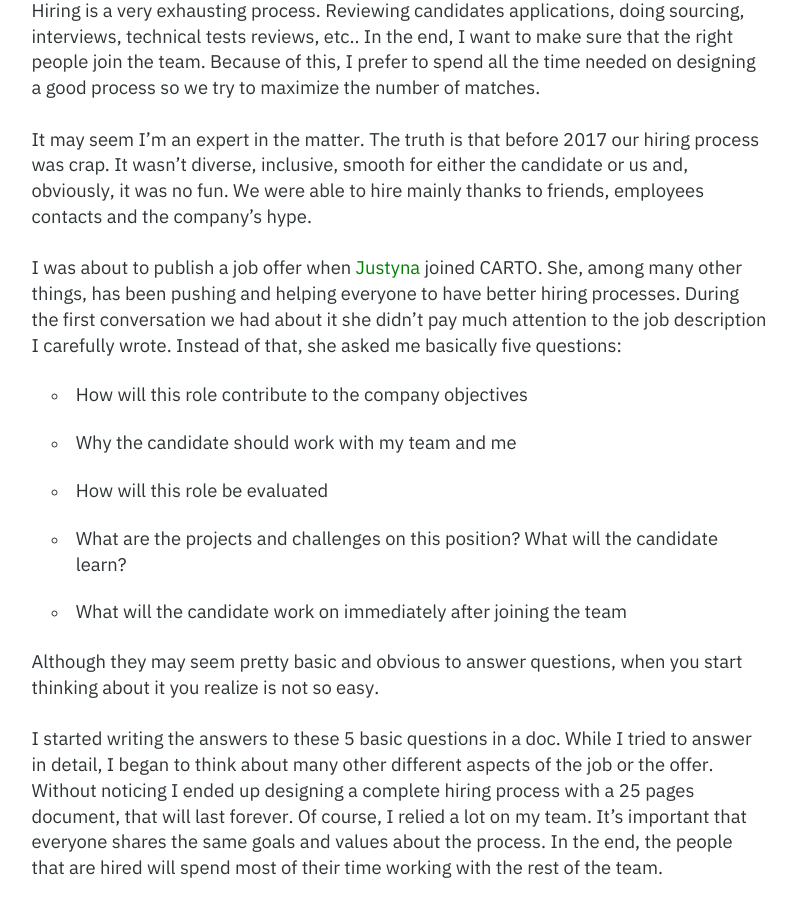
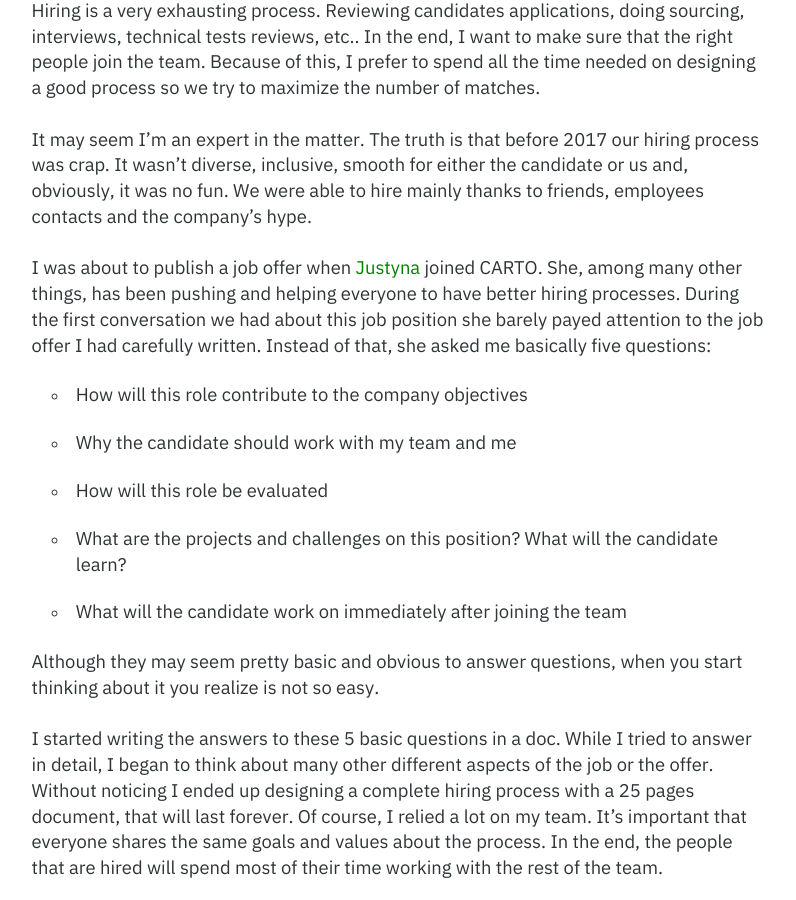
Before and after one commit to luisbosque/luisbosque.github.com, a Jekyll site: the page built from _posts/2017-11-22-hiring-humans-at-carto-infrastructure-team.markdown, in a window 1280 px wide and 900 px high, scrolled down 381 px. Shown: the whole window, without its empty margins (240-1036 px from the left). Built offline with Jekyll 4.4.1, drawn with Linux system fonts in a browser that asks for light colours; some web fonts are replaced.

Commit message:
Small fix to post

```diff
--- a/_posts/2017-11-22-hiring-humans-at-carto-infrastructure-team.markdown
+++ b/_posts/2017-11-22-hiring-humans-at-carto-infrastructure-team.markdown
@@ -19,7 +19,7 @@
 
 It may seem I'm an expert in the matter. The truth is that before 2017 our hiring process was crap. It wasn't diverse, inclusive, smooth for either the candidate or us and, obviously, it was no fun. We were able to hire mainly thanks to friends, employees contacts and the company's hype.
 
-I was about to publish a job offer when [Justyna](https://twitter.com/Justyna_Adam) joined CARTO. She, among many other things, has been pushing and helping everyone to have better hiring processes. During the first conversation we had about it she didn't pay much attention to the job description I carefully wrote. Instead of that, she asked me basically five questions:
+I was about to publish a job offer when [Justyna](https://twitter.com/Justyna_Adam) joined CARTO. She, among many other things, has been pushing and helping everyone to have better hiring processes. During the first conversation we had about this job position she barely payed attention to the job offer I had carefully written. Instead of that, she asked me basically five questions:
 * How will this role contribute to the company objectives
 * Why the candidate should work with my team and me
 * How will this role be evaluated
```
